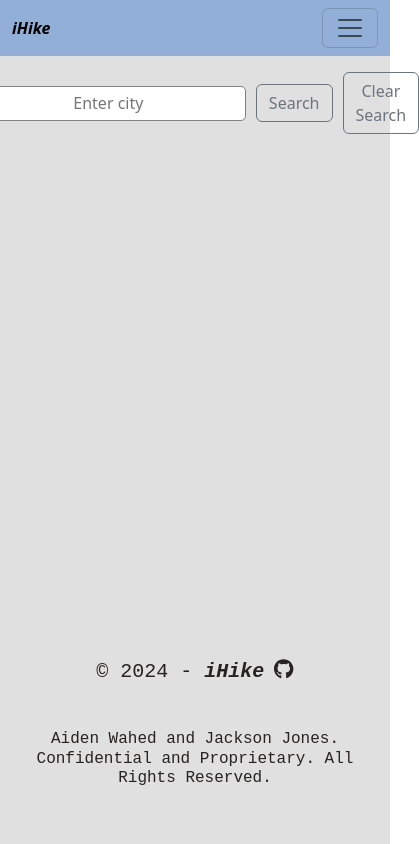
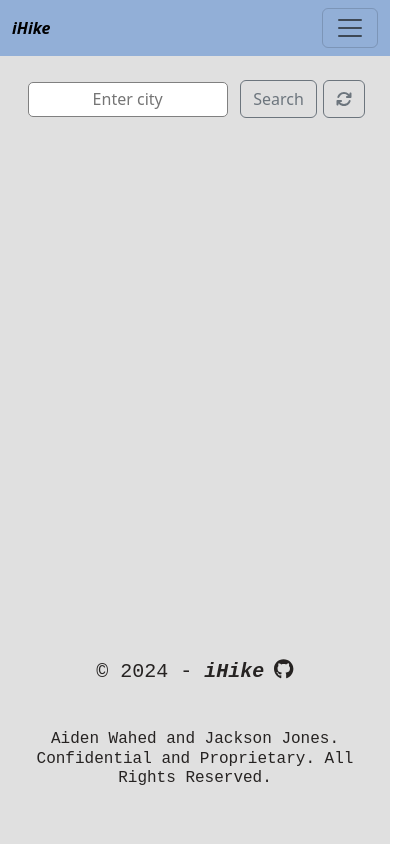
Before and after one commit to prismhead26/I-Hike, a React (Vite) app in the folder client/: page / in a window 390 px wide. Shown: the whole page, 419 px wide, since content can reach past the window. Built offline with nearby package versions, Linux system fonts and the light colour scheme.

Commit message:
fixed clear button overlapping edge of page.

```diff
--- a/client/src/App.css
+++ b/client/src/App.css
@@ -222,6 +222,15 @@
 }
 
 /* Media query for screens with a maximum width of 600px */
+@media (max-width: 400px){
+  .city-input {
+    width: 60%;
+  }
+  .base-Input-input {
+    width: 200px;
+  }
+}
+
 @media (max-width: 600px) {
   footer h6 {
     margin-top: 15px;
--- a/client/src/pages/Home.jsx
+++ b/client/src/pages/Home.jsx
@@ -3,6 +3,8 @@
 import { Button } from "@mui/base";
 import { fetchWeather } from "../utils/API/openWeatherMap";
 import TrailsMap from "../utils/API/googleMaps";
+import { FontAwesomeIcon } from "@fortawesome/react-fontawesome";
+import { faArrowsRotate } from "@fortawesome/free-solid-svg-icons";
 
 const Home = () => {
   const [city, setCity] = useState("");
@@ -15,19 +17,19 @@
     lng: -105.280243,
   });
 
-      // maps through city name and caps the first letter of each work
+  // Maps through city name and caps the first letter of each word
   const cityName = city.split(" ").map((word) => {
     return word.charAt(0).toUpperCase() + word.slice(1).toLowerCase();
   }).join(" ");
 
-  // save city to local storage and set city to local storage
+  // Save city to local storage and set city to local storage
   useEffect(() => {
     const savedCity = localStorage.getItem("city");
     if (savedCity) {
       setCity(savedCity);
     }
 
-    // fetch weather data if city is saved
+    // Fetch weather data if city is saved
     if (savedCity && savedCity !== "") {
       fetchWeather(
         savedCity,
@@ -38,17 +40,16 @@
         setGearRecommendation
       );
     }
+  }, []);
 
-  }, [])
-
-  // save city to local storage
+  // Save city to local storage
   useEffect(() => {
     localStorage.setItem("city", cityName);
-  }, [cityName])
+  }, [cityName]);
 
   return (
     <main>
-      <div className="container my-3">
+      <div className="container my-4">
         <div className="input-container mb-3">
           <Input
             value={cityName}
@@ -78,16 +79,18 @@
           >
             Search
           </Button>
-          {/* add a clear search button which sets city to '' */}
+          {/* Add a clear search button which sets city to '' */}
           <Button
             variant="contained"
             color="primary"
-            onClick={() => {setCity("")
+            onClick={() => {
+              setCity("");
               window.location.reload();
             }}
-            className="btn btn-outline-secondary search-button">
-            Clear Search
-            </Button>
+            className="btn btn-outline-secondary clear-button ml-1"
+          >
+            <FontAwesomeIcon icon={faArrowsRotate} size="1x" />
+          </Button>
         </div>
         {loading ? (
           <div>Loading...</div>
@@ -110,8 +113,7 @@
               </div>
               <section>Gear Recommendation: {gearRecommendation}</section>
               <div className="map-container">
-                <TrailsMap
-                  coords={newCoords} />
+                <TrailsMap coords={newCoords} />
               </div>
             </div>
           )
```
